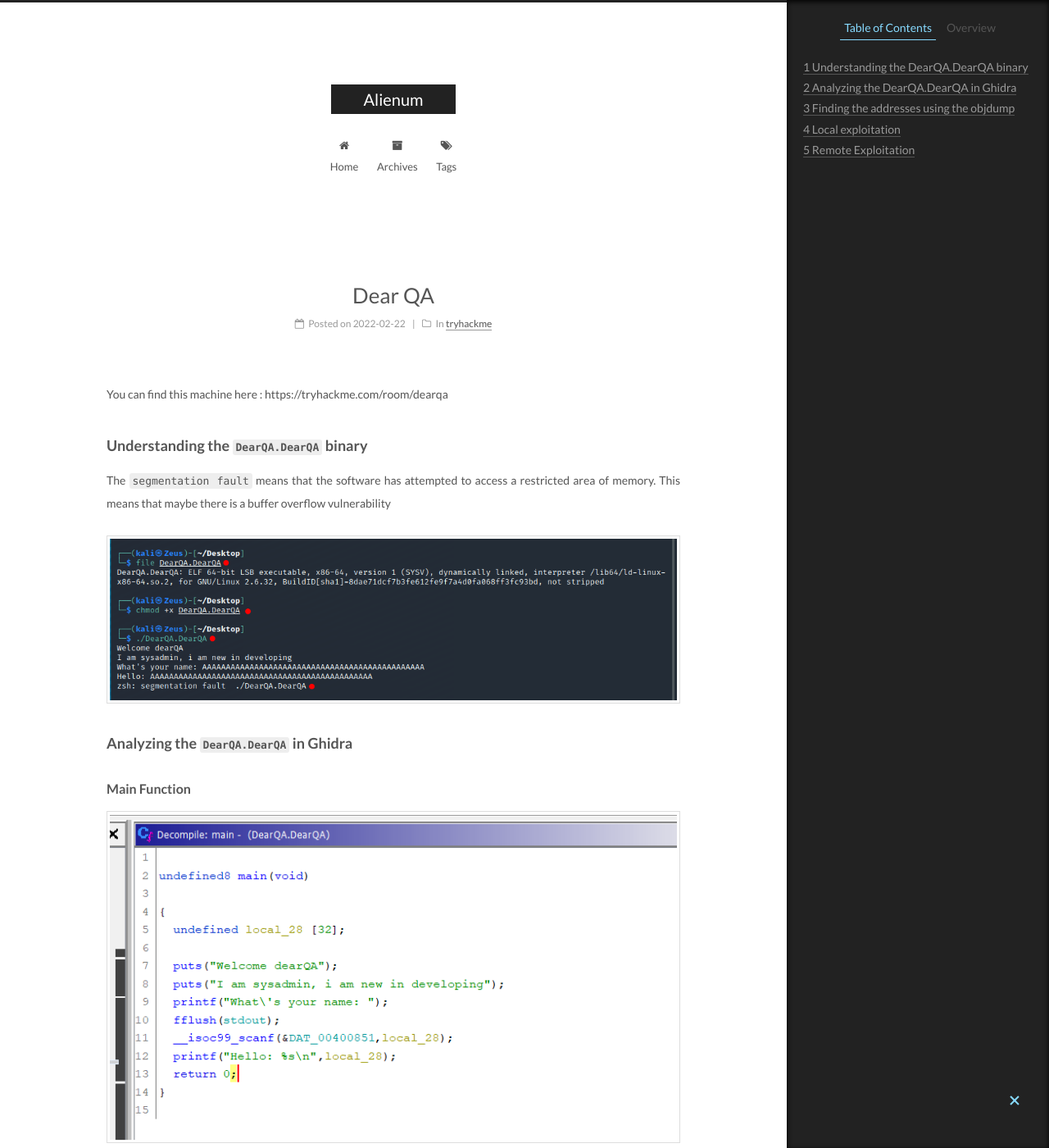
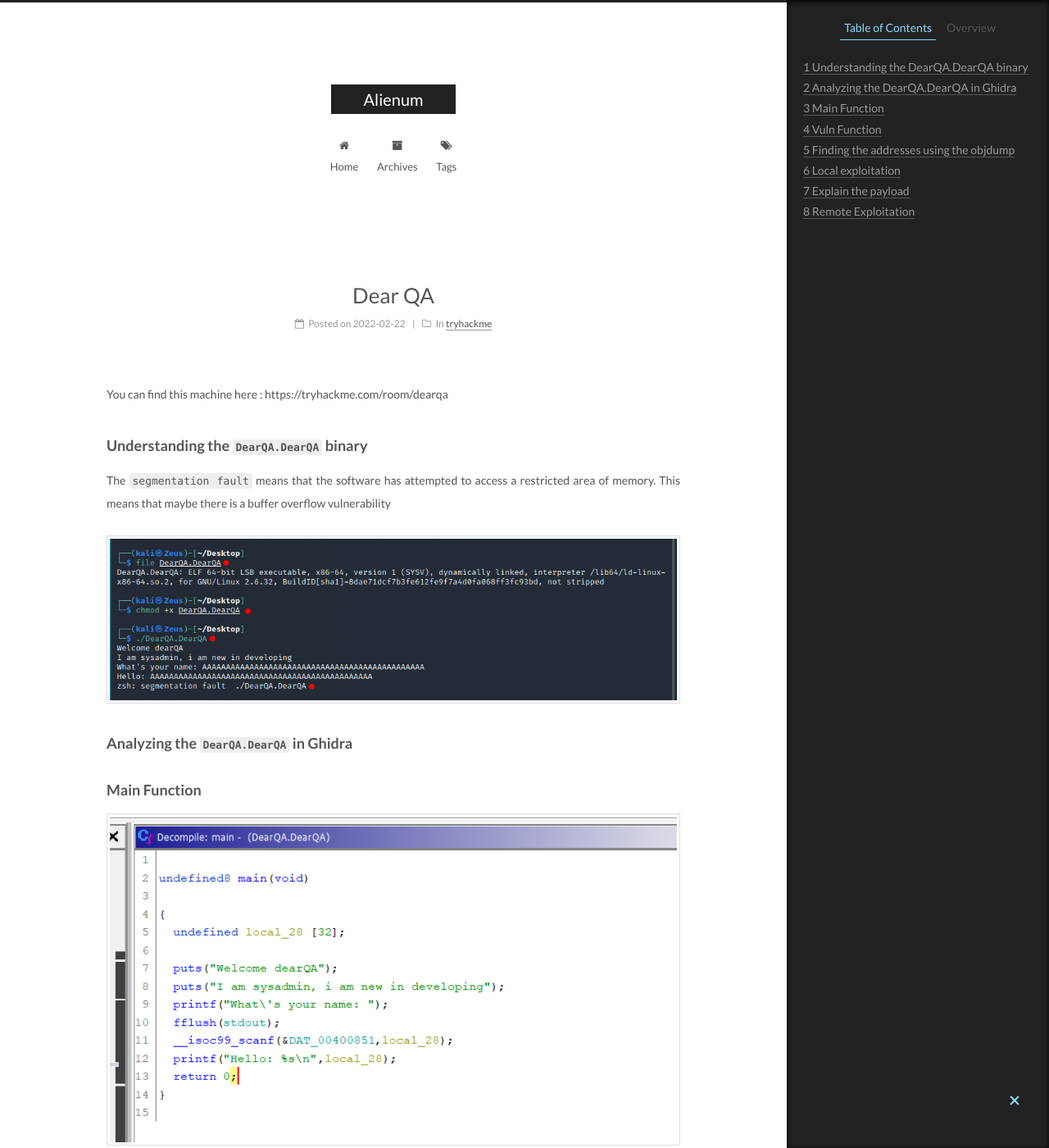
Before and after one commit to AL1ENUM/al1enum.github.io, a Jekyll site: the page built from _posts/2022-02-22-dearqa.md, in a window 1280 px wide and 1400 px high. Shown: the whole window at 82% size. Built offline with Jekyll 4.4.1, drawn with Linux system fonts in a browser that asks for light colours.

Commit message:
Update 2022-02-22-dearqa.md

````diff
--- a/_posts/2022-02-22-dearqa.md
+++ b/_posts/2022-02-22-dearqa.md
@@ -16,7 +16,7 @@ This means that maybe there is a buffer overflow vulnerability
 
 ### Analyzing the `DearQA.DearQA` in Ghidra
 
-#### Main Function
+### Main Function
 
 ![image]( /assets/img/dearqa/2.PNG)
 
@@ -36,7 +36,7 @@ undefined8 main(void)
 }
 ```
 
-#### Vuln Function
+### Vuln Function
 
 ![image]( /assets/img/dearqa/3.PNG)
 
@@ -146,7 +146,7 @@ objdump -d ./DearQA.DearQA
 
 The little endian format of `0000000000400686` is `\x86\x06\x40\x00\x00\x00\x00\x00`
 
-#### Explain the payload
+### Explain the payload
 
 1. "A"*32 to reach the maximum buffer capacity
 2. "B"*8 to reach the RSP and put the address of the `vuln` function
````
